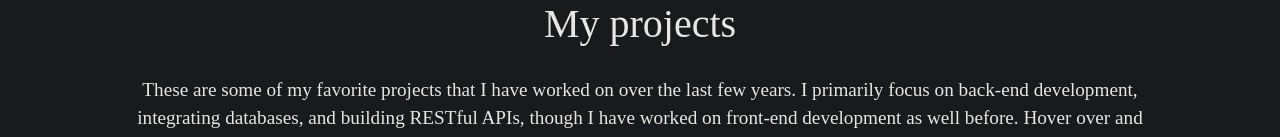
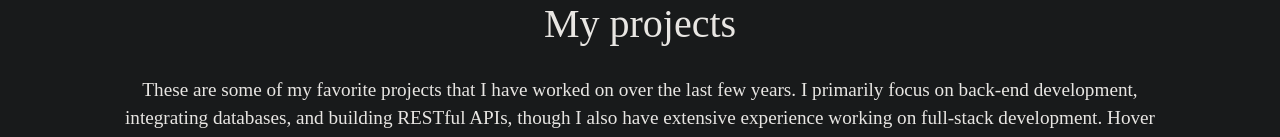
Before and after one commit to brilam8/brilam8.github.io, a Jekyll site: the page built from index.html, in a window 1280 px wide. Shown: the part 1589-1726 px from the top of the page. Built offline with Jekyll 4.4.1, drawn with Linux system fonts in a browser that asks for light colours; some web fonts are replaced; some of the changed text lies outside the part shown.

Commit message:
content update

```diff
--- a/_includes/projects.html
+++ b/_includes/projects.html
@@ -1,7 +1,7 @@
 <div class="project-details">
     <h1>My projects</h1>
     <p>These are some of my favorite projects that I have worked on over the last few years. I primarily focus on
-        back-end development, integrating databases, and building RESTful APIs, though I have worked on front-end development as well before.
+        back-end development, integrating databases, and building RESTful APIs, though I also have extensive experience working on full-stack development.
         Hover over and click on the each project to find out more about them!
     </p>
 </div>
```
